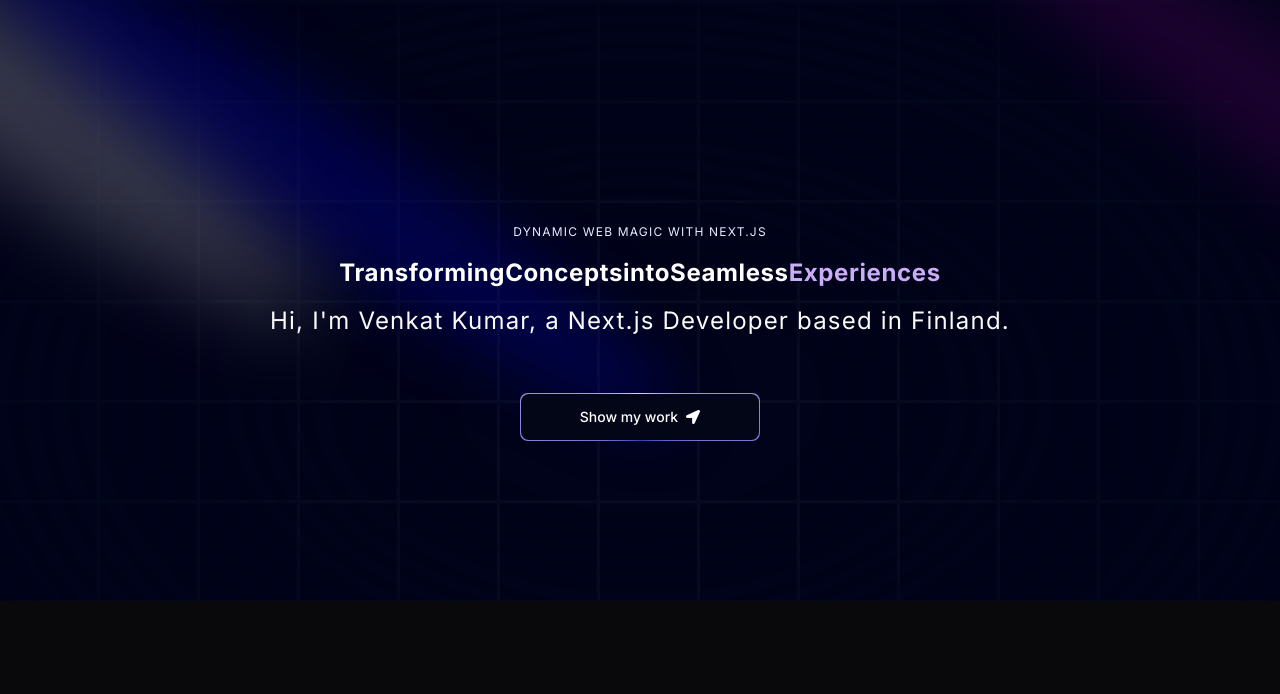
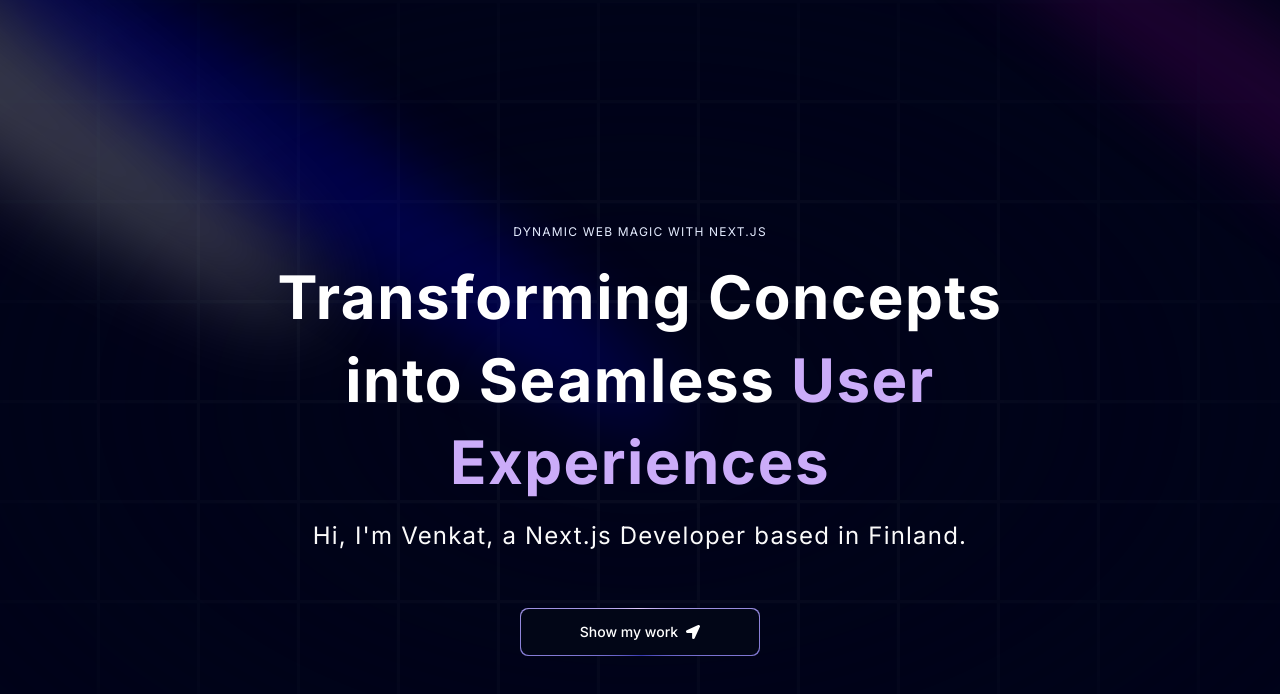
Before and after one commit to venkywaldek/my-portfolio, a Next.js app: page / in a window 1280 px wide. Shown: the top 694 px of the page. Built offline with nearby package versions, Linux system fonts and the light colour scheme.

Commit message:
improving the text genearte effect in hero section

```diff
--- a/app/layout.tsx
+++ b/app/layout.tsx
@@ -6,7 +6,7 @@
 const inter = Inter({ subsets: ['latin'] });
 
 export const metadata: Metadata = {
-  title: "Venkat's TechSolutions",
+  title: "Venkat Tech Solutions",
   description: 'Modern & Minimalist JS Mastery',
 };
 
--- a/app/page.tsx
+++ b/app/page.tsx
@@ -1,5 +1,4 @@
 import Hero from '@/components/Hero';
-import Image from 'next/image';
 
 export default function Home() {
   return (
--- a/components/Hero.tsx
+++ b/components/Hero.tsx
@@ -17,7 +17,7 @@
           fill='purple'
         />
         <Spotlight
-          className=' left-80 top-28 h-[80vh] w-[50vw]'
+          className='left-80 top-28 h-[80vh] w-[50vw]'
           fill='blue'
         />
       </div>
@@ -26,15 +26,15 @@
       </div>
       <div className='flex justify-center relative my-20 z-10'>
         <div className='max-w-[89vw] md:max-w-2xl lg:max-w-[60vw] flex flex-col items-center justify-center'>
-          <p className='uppercase tracking-widest text-xs text-center text-blue-100 max-w-80 '>
+          <h2 className='uppercase tracking-widest text-xs text-center text-blue-100 max-w-80 '>
             Dynamic Web Magic with Next.js
-          </p>
+          </h2>
           <TextGenerateEffect
-            className=' text-center text-[40px] md:text-5xl lg:text-6xl'
-            words='Transforming Concepts into Seamless Experiences'
+            className='text-center text-[40px] md:text-5xl lg:text-6xl'
+            words='Transforming Concepts into Seamless User Experiences'
           />
           <p className='text-center md:tracking-wider mb-4 text-sm md:text-lg lg:text-2xl'>
-            Hi, I&apos;m Venkat Kumar, a Next.js Developer based in Finland.
+            Hi, I&apos;m Venkat, a Next.js Developer based in Finland.
           </p>
           <a href='#about'>
             <MagicButton
--- a/components/ui/TextGenerateEffect.tsx
+++ b/components/ui/TextGenerateEffect.tsx
@@ -1,7 +1,7 @@
-'use client';
-import { useEffect } from 'react';
-import { motion, stagger, useAnimate } from 'framer-motion';
-import { cn } from '../../utils/cn';
+"use client";
+import { useEffect } from "react";
+import { motion, stagger, useAnimate } from "framer-motion";
+import { cn } from "@/utils/cn";
 
 export const TextGenerateEffect = ({
   words,
@@ -15,13 +15,13 @@
   duration?: number;
 }) => {
   const [scope, animate] = useAnimate();
-  let wordsArray = words.split(' ');
+  let wordsArray = words.split(" ");
   useEffect(() => {
     animate(
-      'span',
+      "span",
       {
         opacity: 1,
-        filter: filter ? 'blur(0px)' : 'none',
+        filter: filter ? "blur(0px)" : "none",
       },
       {
         duration: duration ? duration : 1,
@@ -37,12 +37,12 @@
           return (
             <motion.span
               key={word + idx}
-              className={`${
-                idx > 3
-                  ? 'text-purple'
-                  : 'dark:text-white text-black' } opacity-0`}
+              className={`${idx >3  ? 'text-purple' : 'dark:text-white text-black'} opacity-0`}
+              // style={{
+                // // filter: filter ? "blur(10px)" : "none",
+              // }}
             >
-              {word}
+              {word}{" "}
             </motion.span>
           );
         })}
@@ -51,9 +51,9 @@
   };
 
   return (
-    <div className={cn('font-bold', className)}>
-      <div className='my-4'>
-        <div className=' dark:text-white text-black text-2xl leading-snug tracking-wide'>
+    <div className={cn("font-bold", className)}>
+      <div className="my-4">
+        <div className=" dark:text-white text-black  leading-snug tracking-wide">
           {renderWords()}
         </div>
       </div>
```
Also changed, not shown: utils/cn.ts (line endings or trailing spaces).
